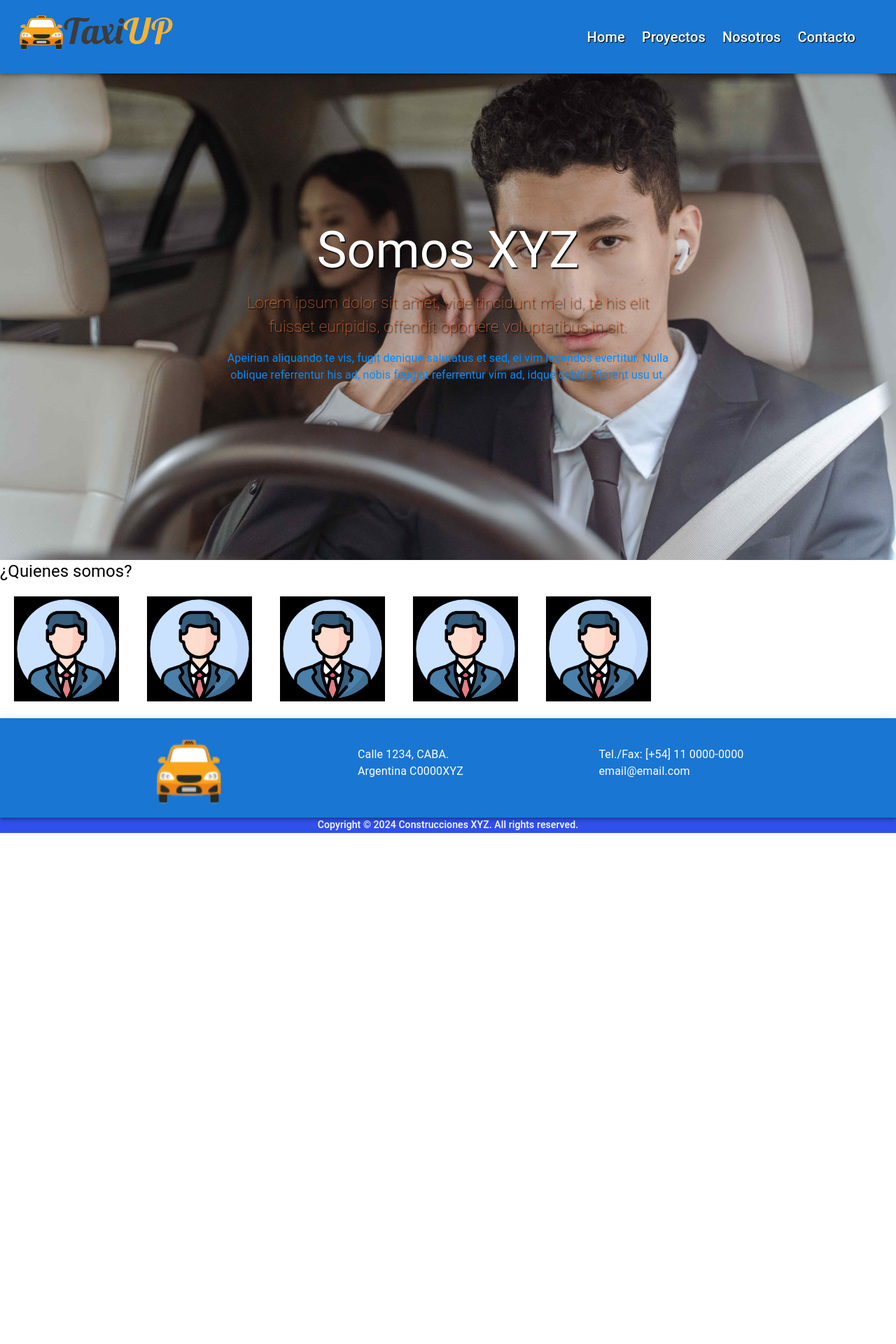
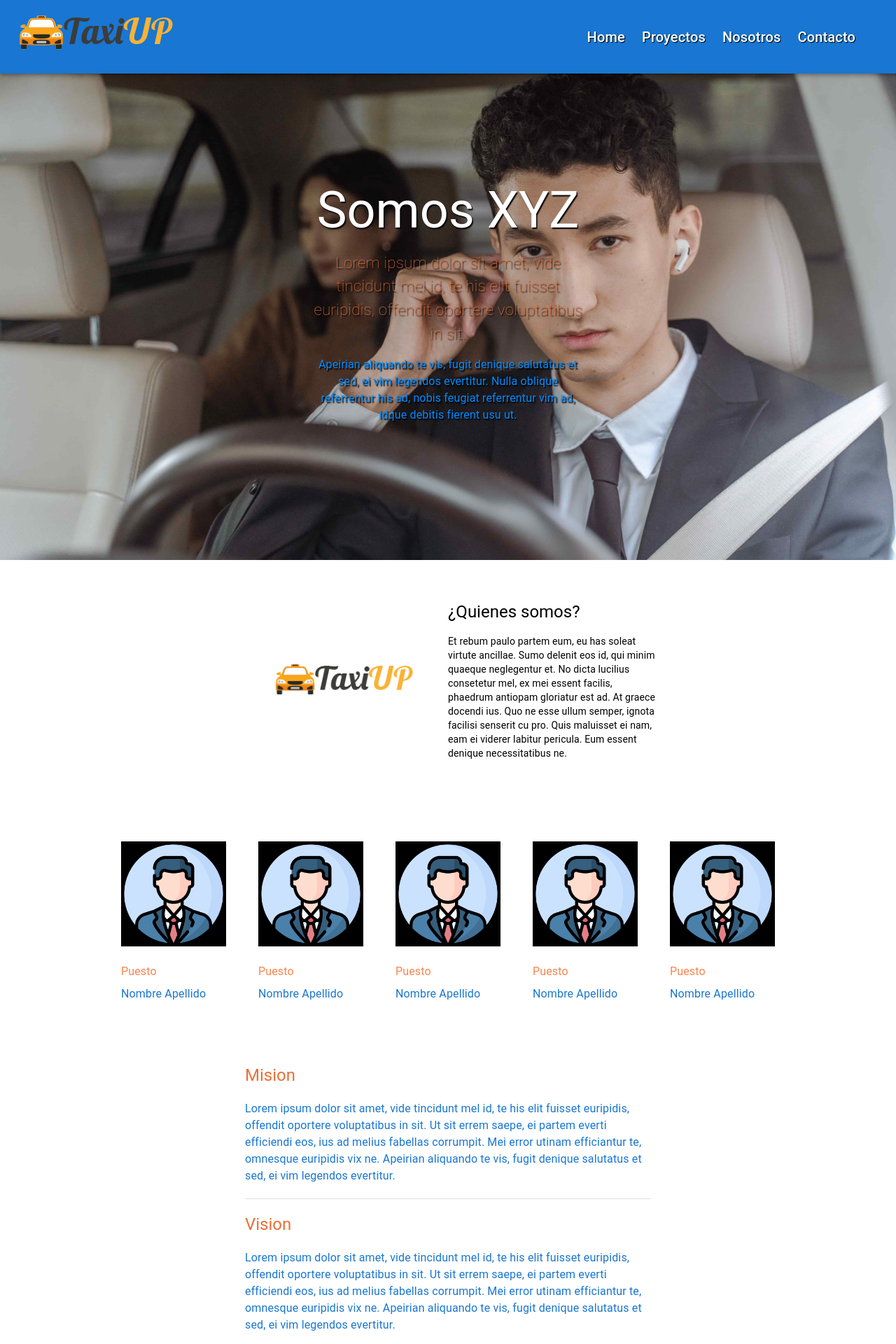
Before and after one commit to Inmeperial/react-website, a React (Vite) app: page /#/Nosotros in a window 1280 px wide. Shown: the top 1920 px of the page at 70% size. Before the commit the page ends 1190 px from the top, so only its background shows below. Built offline with nearby package versions, Linux system fonts and the light colour scheme.

Commit message:
Completed About us page.

```diff
--- a/src/components/AboutBody.jsx
+++ b/src/components/AboutBody.jsx
@@ -1,28 +1,112 @@
-import { Box, Typography } from "@mui/material";
+import { Box, Divider, Typography, useMediaQuery } from "@mui/material";
 import Perfil from "../assets/perfil.png";
+import Logo from "../assets/logo.png";
+import { FlexLogoText } from "../styles/CustomMUI";
 
 const Perfiles = [Perfil, Perfil, Perfil, Perfil, Perfil];
 
 const AboutBody = () => {
+  const isMobile = useMediaQuery("(max-width:1000px)");
+
   return (
     <Box>
       <Box>
-        <Typography variant='h5'>¿Quienes somos?</Typography>
-        <Box>
+        <Box
+          sx={{
+            ...FlexLogoText,
+          }}
+        >
+          <img className='welcome-logo' src={Logo} alt='logo'></img>
+          <Box maxWidth='300px' my="50px">
+            <Typography my={1} variant='h5'>
+              ¿Quienes somos?
+            </Typography>
+            <Typography my={2} variant='body2'>
+              Et rebum paulo partem eum, eu has soleat virtute ancillae. Sumo
+              delenit eos id, qui minim quaeque neglegentur et. No dicta
+              lucilius consetetur mel, ex mei essent facilis, phaedrum antiopam
+              gloriatur est ad. At graece docendi ius. Quo ne esse ullum semper,
+              ignota facilisi senserit cu pro. Quis maluisset ei nam, eam ei
+              viderer labitur pericula. Eum essent denique necessitatibus ne.
+            </Typography>
+          </Box>
+        </Box>
+        <Box
+          sx={{
+            display: "flex",
+            my: "30px",
+            mx: "150px",
+            justifyContent: "space-around",
+            flexWrap: "wrap",
+          }}
+        >
           {Perfiles.map((perfil, index) => {
             return (
+              <Box key={index}>
                 <img
                   style={{
                     backgroundColor: "#000",
                     width: "150px",
                     height: "150px",
-                  margin:"20px"
+                    margin: "20px",
                   }}
                   src={perfil}
-                alt={perfil + index}
+                  alt={index}
                 />
+                <Box sx={{ mx: "20px" }}>
+                  <Typography color='#fa844d'>Puesto</Typography>
+                  <Typography my={1} color='#1976D1'>
+                    Nombre Apellido
+                  </Typography>
+                </Box>
+              </Box>
             );
           })}
+        </Box>
+        <Box
+          sx={
+            isMobile
+              ? {
+                  display: "flex",
+                  flexDirection: "column",
+                  mx:"100px",
+                  my: "60px",
+                }
+              : {
+                  display: "flex",
+                  flexDirection: "column",
+                  mx: "350px",
+                  my: "60px",
+                }
+          }
+        >
+          <Box>
+            <Typography variant='h5' sx={{ my: "20px", color:"#eb6f35" }}>
+              Mision
+            </Typography>
+            <Typography variant="body1" sx={{color:"#1976D1"}}>
+              Lorem ipsum dolor sit amet, vide tincidunt mel id, te his elit
+              fuisset euripidis, offendit oportere voluptatibus in sit. Ut sit
+              errem saepe, ei partem everti efficiendi eos, ius ad melius
+              fabellas corrumpit. Mei error utinam efficiantur te, omnesque
+              euripidis vix ne. Apeirian aliquando te vis, fugit denique
+              salutatus et sed, ei vim legendos evertitur.
+            </Typography>
+          </Box>
+          <Divider sx={{ my: "20px" }} />
+          <Box>
+            <Typography variant='h5' sx={{ mb: "20px", color:"#eb6f35" }}>
+              Vision
+            </Typography>
+            <Typography variant="body1" sx={{color:"#1976D1"}}>
+              Lorem ipsum dolor sit amet, vide tincidunt mel id, te his elit
+              fuisset euripidis, offendit oportere voluptatibus in sit. Ut sit
+              errem saepe, ei partem everti efficiendi eos, ius ad melius
+              fabellas corrumpit. Mei error utinam efficiantur te, omnesque
+              euripidis vix ne. Apeirian aliquando te vis, fugit denique
+              salutatus et sed, ei vim legendos evertitur.
+            </Typography>
+          </Box>
         </Box>
       </Box>
     </Box>
--- a/src/components/AboutImage.jsx
+++ b/src/components/AboutImage.jsx
@@ -1,5 +1,5 @@
 import React from "react";
-import { Box, Typography } from "@mui/material";
+import { Box, Typography, useMediaQuery } from "@mui/material";
 import Image from "../assets/img02.jpg";
 import {
   FlexColumnBox,
@@ -9,13 +9,14 @@ import {
 } from "../styles/CustomMUI";
 
 const AboutImage = () => {
+  const isMobile = useMediaQuery("(max-width:768px)");
+
   return (
     <Box sx={{ height: "100dvh" }}>
       <Box
         sx={{
           ...SwiperPicture,
           backgroundImage: `url(${Image})`,
-          width: "100%",
           height: "100%",
           backgroundAttachment: "fixed",
         }}
@@ -25,7 +26,6 @@ const AboutImage = () => {
             ...FlexColumnBox,
             justifyContent: "center",
             textAlign: "center",
-            width: "100dvw",
             height: "100dvh",
           }}
         >
@@ -34,12 +34,36 @@ const AboutImage = () => {
           </Typography>
           <Typography
             variant='body1'
-            sx={{ ...SwiperText, my: "1rem", mx: "25%", color: "#eb6f35" }}
+            sx={
+              isMobile
+                ? { ...SwiperText, my: "1rem", color: "#eb6f35", width: "70%" }
+                : {
+                    ...SwiperText,
+                    my: "1rem",
+                    color: "#eb6f35",
+                    width: "30%",
+                  }
+            }
           >
             Lorem ipsum dolor sit amet, vide tincidunt mel id, te his elit
             fuisset euripidis, offendit oportere voluptatibus in sit.
           </Typography>
-          <Typography variant='body1' sx={{mx: "25%", color:"#008cff"}}>
+          <Typography
+            variant='body1'
+            sx={
+              isMobile
+                ? {
+                    width: "70%",
+                    color: "#008cff",
+                    textShadow: "1.5px 1.5px 1.5px #000",
+                  }
+                : {
+                    width: "30%",
+                    color: "#008cff",
+                    textShadow: "1.5px 1.5px 1.5px #000",
+                  }
+            }
+          >
             Apeirian aliquando te vis, fugit denique salutatus et sed, ei vim
             legendos evertitur. Nulla oblique referrentur his ad, nobis feugiat
             referrentur vim ad, idque debitis fierent usu ut.
--- a/src/components/Welcome.jsx
+++ b/src/components/Welcome.jsx
@@ -1,28 +1,21 @@
 import { Box, Divider, Typography } from "@mui/material";
 import Logo from "../assets/logo.png";
 import Gif from "../assets/proceso.gif";
-import { FlexColumnBox } from "../styles/CustomMUI";
+import { FlexColumnBox, FlexLogoText } from "../styles/CustomMUI";
 
 const Welcome = () => {
   return (
-    <Box sx={{ ...FlexColumnBox, my:"120px" }}>
+    <Box sx={{ ...FlexColumnBox, my: "120px" }}>
       <Box
         sx={{
-          display: "flex",
-          justifyContent: "center",
-          alignItems: "center",
-          flexWrap: "wrap"
+          ...FlexLogoText,
         }}
       >
-        <img
-          className="welcome-logo"
-          src={Logo}
-          alt='Logo'
-        />
+        <img className='welcome-logo' src={Logo} alt='Logo' />
         <Box sx={{ width: "300px" }}>
-          <Typography variant='h5'>Bienvenidos a Construcciones XYZ</Typography>
+          <Typography variant='h5' color="#1976D1">Bienvenidos a Construcciones XYZ</Typography>
           <Divider />
-          <Typography my={1} variant='h6' color='#000'>
+          <Typography my={1} variant='h6' color='#eb6f35'>
             Lorem ipsum dolor sit amet, ut ius appareat concludaturque.
           </Typography>
           <Typography my={2} variant='body1'>
@@ -31,11 +24,7 @@ const Welcome = () => {
           </Typography>
         </Box>
       </Box>
-      <img
-        className="gif"
-        src={Gif}
-        alt='Proceso de construcción'
-      />
+      <img className='gif' src={Gif} alt='Proceso de construcción' />
     </Box>
   );
 };
--- a/src/pages/ProjectDetails.jsx
+++ b/src/pages/ProjectDetails.jsx
@@ -1,7 +1,6 @@
 import { Box, Typography, useMediaQuery } from "@mui/material";
 import { ProyectsData } from "../data/Projects";
 import { useParams } from "react-router-dom";
-import { MarginHeader, SwiperPicture } from "../styles/CustomMUI";
 import ProjectImageSlider from "../components/ProjectImageSlider";
 
 const ProjectDetails = () => {
--- a/src/styles/CustomMUI.jsx
+++ b/src/styles/CustomMUI.jsx
@@ -104,3 +104,10 @@ export const MarginHeader = {
   my: "100px",
   paddingY: "2rem",
 };
+
+export const FlexLogoText = {
+  display: "flex",
+  justifyContent: "center",
+  alignItems: "center",
+  flexWrap: "wrap",
+};
```
Lines whose indentation alone changed are shown as unchanged.
